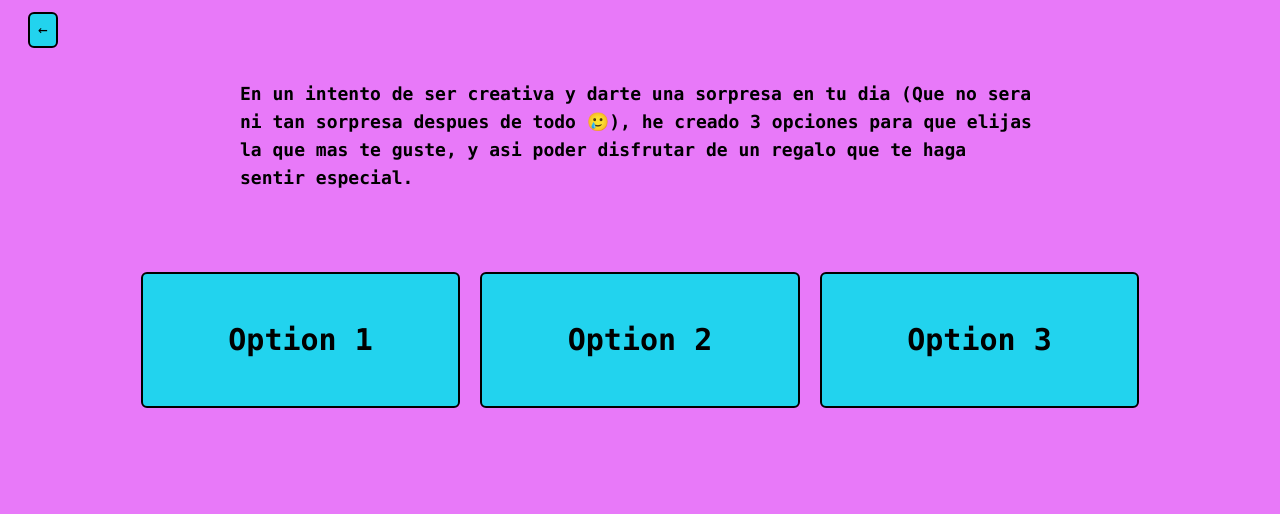
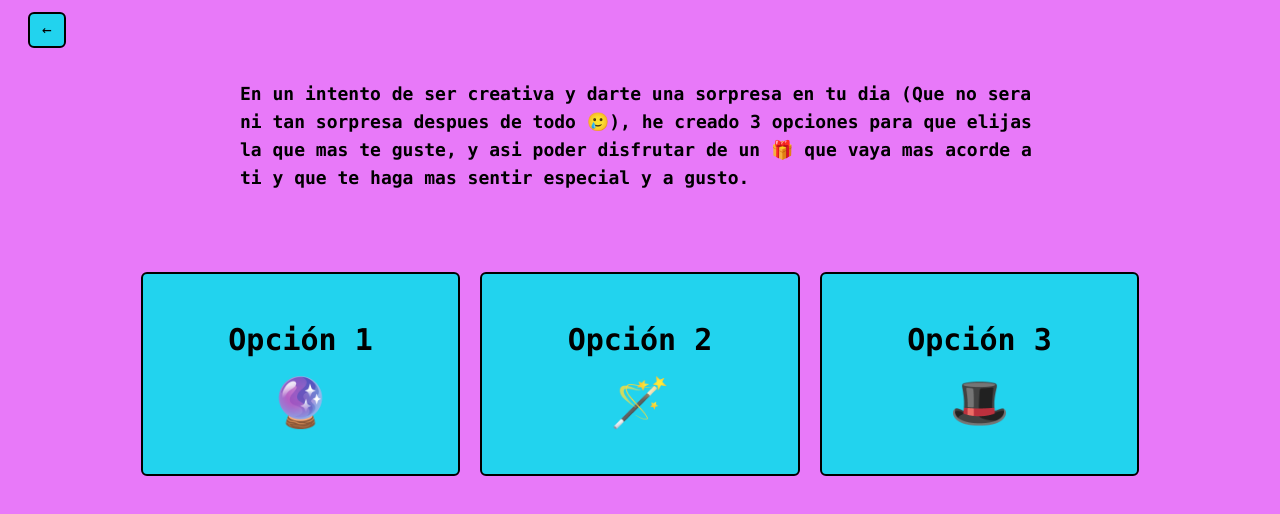
Before and after one commit to nathaliabj/abrils-pick, a React (Create React App) app in the folder abrils-pick/: page / in a window 1280 px wide. Both pictures are taken after a click on the button "Click me 👀". Shown: the top 514 px of the page. Built offline with nearby package versions, Linux system fonts and the light colour scheme.

Commit message:
add favicon and fixes icons

```diff
--- a/abrils-pick/public/index.html
+++ b/abrils-pick/public/index.html
@@ -24,7 +24,7 @@
       work correctly both with client-side routing and a non-root public URL.
       Learn how to configure a non-root public URL by running `npm run build`.
     -->
-    <title>React App</title>
+    <title>Abril's Bday!</title>
   </head>
   <body>
     <noscript>You need to enable JavaScript to run this app.</noscript>
--- a/abrils-pick/src/App.tsx
+++ b/abrils-pick/src/App.tsx
@@ -4,18 +4,19 @@ import "./App.css";
 
 const options = [
   {
-    title: "Option 1",
+    title: "Opción 1",
     description:
-      "Experiencia de una noche de alojamiento en luxury glamping, con hermosa vista, desayuno incluido, asado en la noche.",
+      "Experiencia de una noche de alojamiento en luxury glamping, con hermosa vista, desayuno incluido, asado en la noche, + more",
   },
   {
-    title: "Option 2",
+    title: "Opción 2",
     description:
-      "Bono que completa para rack de pesas e instrumentos de gimnasio.",
+      "Bono que completa para rack de pesas e instrumentos de gimnasio, + more",
   },
   {
-    title: "Option 3",
-    description: "Bono de que completa para introducir a ragnar a tu vida.",
+    title: "Opción 3",
+    description:
+      "Bono de que completa para introducir a ragnar a tu vida, + more",
   },
 ];
 
@@ -28,15 +29,17 @@ const App = () => {
     <div className="bg-fuchsia-400 h-screen px-4 !font-mono">
       {!showCards ? (
         <div className="py-6 max-w-800 m-auto text-yellow-500">
-          <h1 className="text-6xl font-extrabold mx-auto text-center my-12 font-mono">
+          <h1 className="text-6xl font-extrabold mx-auto text-center mt-12 mb-6 font-mono">
             FELIZ CUMPLE!!
             <br />
-            <span className="pt-8">🥳 🎉</span>
           </h1>
+          <span className="pt-8 text-6xl mx-auto mb-12 block text-center">
+            🥳 🎉
+          </span>
 
           <p className="text-black text-lg font-bold pb-4">
-            Admiro demasiado tu fuerza, voluntad, determinacion y ganas de
-            comerte el mundo. Me siento demasiado afortunada de tenerte en mi
+            Admiro demasiado tu fuerza tu, tu voluntad, tu determinacion y ganas
+            de comerte el 🌎! Me siento demasiado afortunada de tenerte en mi
             vida, pues no solo me encantas por la persona q soy cuando estoy
             contigo, pero me fascina la persona que eres.
           </p>
@@ -57,12 +60,12 @@ const App = () => {
             merecedor de todo lo bueno que tu.
           </p>
 
-          <p className="text-black text-lg font-bold pb-4 text-center">
+          <p className="text-black text-xl font-bold pb-4 text-center">
             TE QUIERO TANTO!! 🥰
           </p>
 
           <button
-            className="bg-cyan-400 text-black w-60 h-11 b font-bold rounded-md border-black border-2 m-auto block active:border-4"
+            className="bg-cyan-400 text-black w-60 h-11 b font-bold rounded-md border-black border-2 m-auto block active:border-4 hover:bg-cyan-500"
             onClick={() => setShowCards(!showCards)}
           >
             Click me 👀
@@ -72,15 +75,15 @@ const App = () => {
         <div className="py-3">
           <button
             onClick={() => setShowCards(!showCards)}
-            className="bg-cyan-400 py-1 ml-3 px-2 font-xl rounded-md border-black border-2 active:border-4"
+            className="bg-cyan-400 py-1 ml-3 px-3  rounded-md border-black border-2 active:outline-black active:border-4 hover:bg-cyan-500 hover:text-black"
           >
-            ←
+            <span className="font-2xl">←</span>
           </button>
           <p className="text-black text-lg font-bold my-8 max-w-800 m-auto">
             En un intento de ser creativa y darte una sorpresa en tu dia (Que no
             sera ni tan sorpresa despues de todo 🥲), he creado 3 opciones para
-            que elijas la que mas te guste, y asi poder disfrutar de un regalo
-            que te haga sentir especial.
+            que elijas la que mas te guste, y asi poder disfrutar de un 🎁 que
+            vaya mas acorde a ti y que te haga mas sentir especial y a gusto.
           </p>
           <div className="flex gap-5 flex-col pb-14 lg:flex-row lg:w-80 lg:m-auto lg:mt-20">
             {/* Option 1 */}
@@ -96,13 +99,16 @@ const App = () => {
                   <p className="text-black text-xl mb-20 font-bold">
                     {options[0].description}
                     <br />
-                    <span className="pt-8">🏕️</span>
                   </p>
+                  <span className="pt-8 text-5xl">🏕️</span>
                 </>
               ) : (
+                <div className="flex gap-5 flex-col">
                   <h2 className="text-black text-3xl font-bold">
                     {options[0].title}
                   </h2>
+                  <span className="mt-15 text-5xl">🔮</span>
+                </div>
               )}
             </button>
             {/* Option 2 */}
@@ -118,13 +124,16 @@ const App = () => {
                   <p className="text-black text-xl mb-20 font-bold">
                     {options[1].description}
                     <br />
-                    <span className="pt-8">🏋️</span>
                   </p>
+                  <span className="pt-8 text-5xl">🏋️</span>
                 </>
               ) : (
+                <div className="flex gap-5 flex-col">
                   <h2 className="text-black text-3xl font-bold">
                     {options[1].title}
                   </h2>
+                  <span className="mt-15 text-5xl">🪄</span>
+                </div>
               )}
             </button>
             {/* Option 3 */}
@@ -140,13 +149,16 @@ const App = () => {
                   <p className="text-black text-xl mb-20 font-bold">
                     {options[2].description}
                     <br />
-                    <span className="pt-8">🐶</span>
                   </p>
+                  <span className="pt-8 text-5xl">🐶</span>
                 </>
               ) : (
+                <div className="flex gap-5 flex-col">
                   <h2 className="text-black text-3xl font-bold">
                     {options[2].title}
                   </h2>
+                  <span className="mt-15 text-5xl">🎩</span>
+                </div>
               )}
             </button>
           </div>
```
Also changed, not shown: abrils-pick/src/logo.svg (deleted), 1 other file (tests, documents, lock files or other folders). Lines whose indentation alone changed are shown as unchanged.
